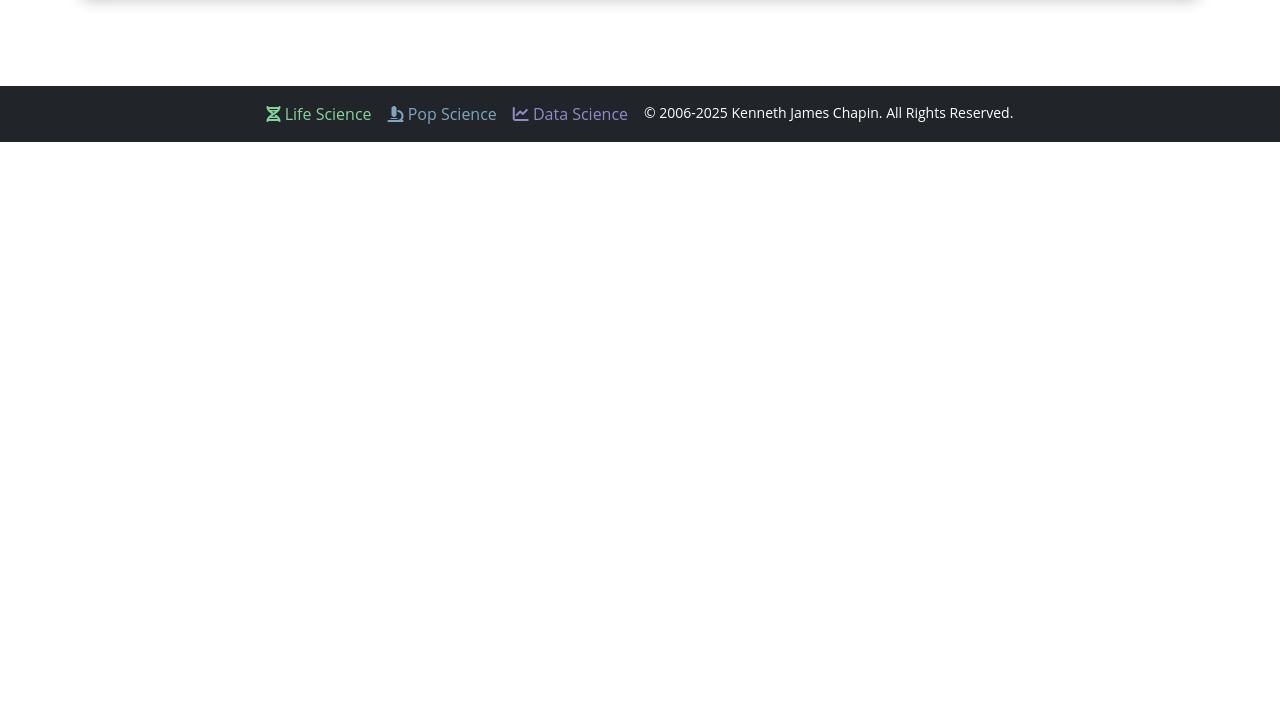
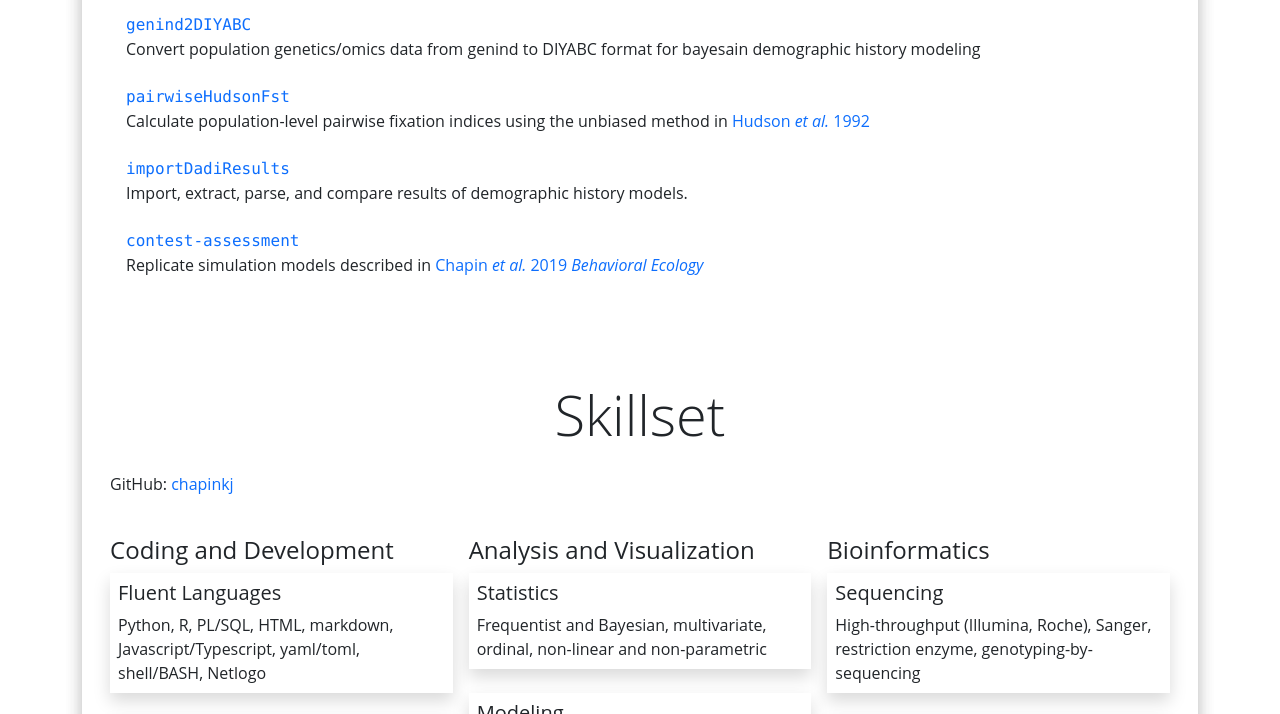
Before and after one commit to chapinkj/kennychapin.com, a plain HTML site: page index.html in a window 1280 px wide. Shown: the part 714-1428 px from the top of the page. Before the commit the page ends 856 px from the top, so only its background shows below. Drawn offline with nearby package versions, Linux system fonts and the light colour scheme.

Commit message:
minor index updates

```diff
--- a/index.html
+++ b/index.html
@@ -188,12 +188,33 @@
                         </button>
                     </h2>
                     <!-- data science -->
-                    <div id="collapseData" class="accordion-collapse collapse" aria-labelledby="headingData" data-bs-parent="#data">
+                    <div id="collapseData" class="accordion-collapse collapse show" aria-labelledby="headingData" data-bs-parent="#data">
                         <div class="accordion-body pb-4 pt-4">
                             <div class="d-flex flex-column p-3 text-center mt-5 w-100">
                                 <h3 class="display-4">Projects</h3>
-                                <i class="text-center w-100">More soon!</i>
                             </div>
+                            <div class="d-flex flex-column flex-wrap p-4 pb-4">
+                                <h4>Biology Repositories</h4>
+                                <div class="d-flex flex-column pt-2 pb-t">
+                                    <a href="https://github.com/chapinkj/genind2DIYABC" target="_blank"><code class="fs-6">genind2DIYABC</code></a>
+                                    <p>Convert population genetics/omics data from genind to DIYABC format for bayesain demographic history modeling</p>
+                                </div>
+                                <div class="d-flex flex-column pt-2 pb-t">
+                                    <a href="https://github.com/chapinkj/pairwiseHudsonFst" target="_blank"><code class="fs-6">pairwiseHudsonFst</code></a>
+                                    <p>Calculate population-level pairwise fixation indices using the unbiased method in <a href="https://doi.org/10.1093/genetics/132.2.583">Hudson <i>et al.</i> 1992</a></p>
+                                </div>
+                                <div class="d-flex flex-column pt-2 pb-t">
+                                    <a href="https://github.com/chapinkj/importDadiResults" target="_blank"><code class="fs-6">importDadiResults</code></a>
+                                    <p>Import, extract, parse, and compare results of demographic history models.</p>
+                                </div>
+                                <div class="d-flex flex-column pt-2 pb-t">
+                                    <a href="https://github.com/chapinkj/contest-assessment" target="_blank"><code class="fs-6">contest-assessment</code></a>
+                                    <p>Replicate simulation models described in <a href="https://doi.org/10.1093/beheco/arz081">Chapin <i>et al.</i> 2019 <i>Behavioral Ecology</i></a></p>
+                                </div>
+                            </div>
+
+
+
 
                             <div class="d-flex flex-column p-3 text-center mt-5 w-100">
                                 <h3 class="display-4">Skillset</h3>
```
